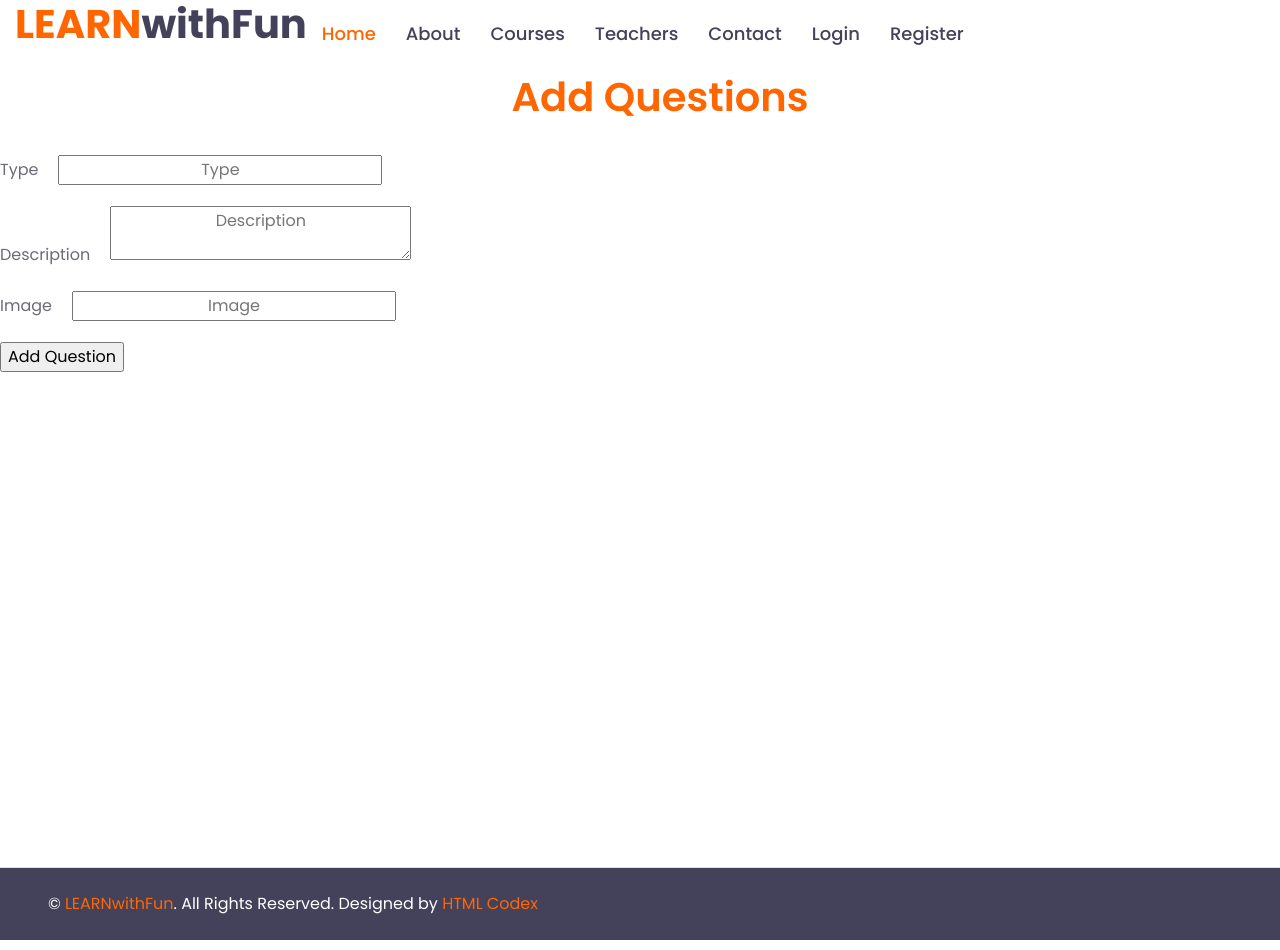
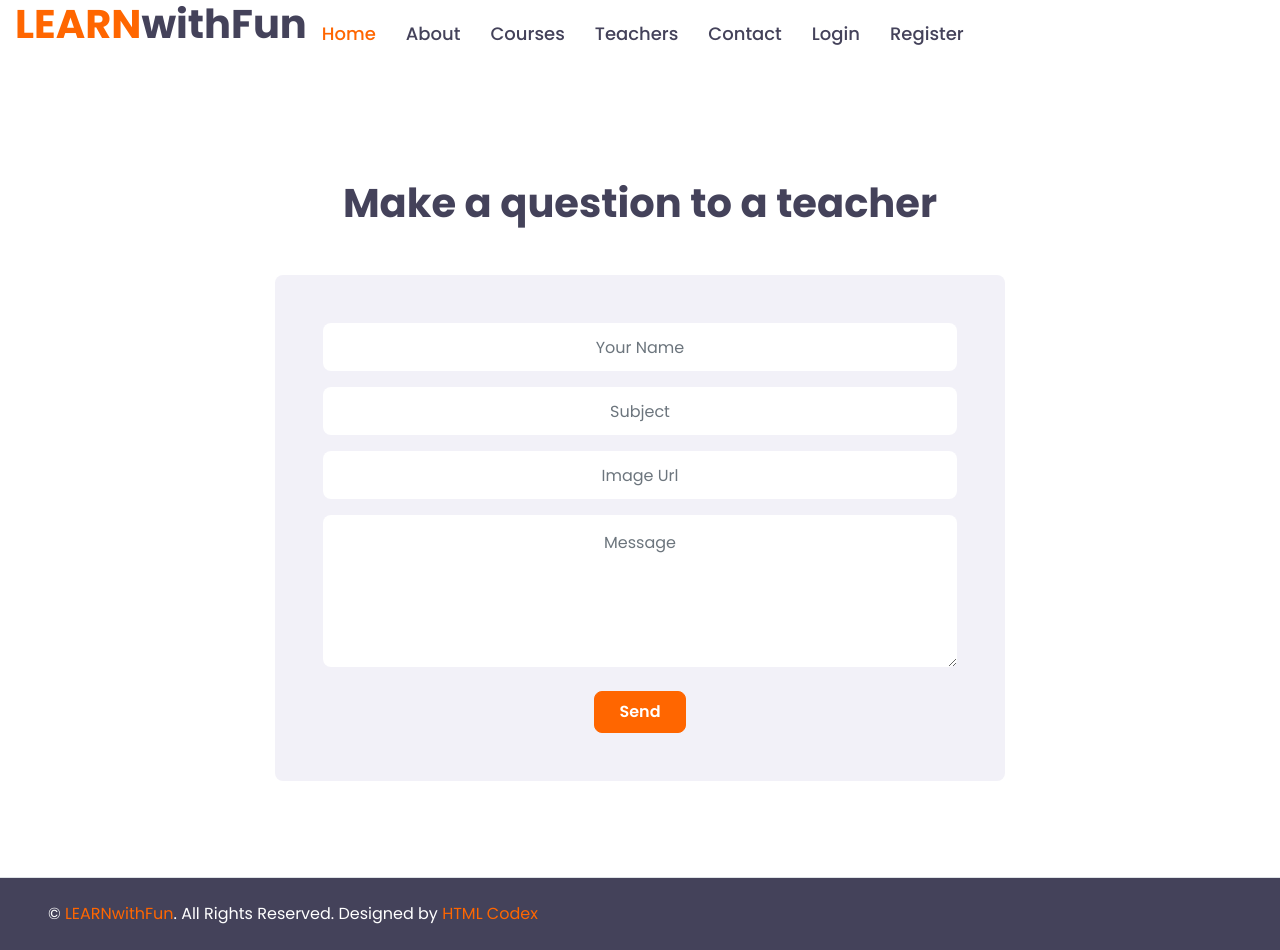
Before and after one commit to TeodorTod/Learn-With-Fun, a React (Create React App) app: page /add-questions in a window 1280 px wide. Built offline with nearby package versions, Linux system fonts and the light colour scheme.

Commit message:
edit question form

```diff
--- a/src/components/AddQuestions/AddQuestions.css
+++ b/src/components/AddQuestions/AddQuestions.css
@@ -1,12 +1,18 @@
-legend {
-    font-size: 40px;
-    font-weight: 600;
-    padding-bottom: 20px;
-    color: #FF6600;
-    padding-left: 40px;
+::-webkit-input-placeholder {
+
     text-align: center;
 }
+:-moz-placeholder {
+    /* Firefox 18- */
 
-input {
     text-align: center;
 }
+::-moz-placeholder {
+    /* Firefox 19+ */
+
+    text-align: center;
+}
+:-ms-input-placeholder {
+
+    text-align: center;
+}
--- a/src/components/AddQuestions/AddQuestions.js
+++ b/src/components/AddQuestions/AddQuestions.js
@@ -3,32 +3,42 @@ import './AddQuestions.css';
 const AddQuestions = () => {
 
     return(
-        <section id="create-page" className="create">
-        <form id="create-form" method="POST">
-            <fieldset>
-                <legend>Add Questions</legend>
-                <p className="field">
-                    <label htmlFor="name">Type</label>
-                    <span className="input">
-                        <input type="text" name="type" id="type" placeholder="Type" />
-                    </span>
-                </p>
-                <p className="field">
-                    <label htmlFor="description">Description</label>
-                    <span className="input">
-                        <textarea name="description" id="description" placeholder="Description"></textarea>
-                    </span>
-                </p>
-                <p className="field">
-                    <label htmlFor="image">Image</label>
-                    <span className="input">
-                        <input type="text" name="imageUrl" id="image" placeholder="Image" />
-                    </span>
-                </p>
-                <input className="button submit" type="submit" value="Add Question" />
-            </fieldset>
-        </form>
-    </section>
+        <div class="container-fluid py-5">
+        <div class="container py-5">
+            <div class="text-center mb-5">
+                <h5 class="text-primary text-uppercase mb-3"></h5>
+                <h1>Make a question to a teacher</h1>
+            </div>
+            <div class="row justify-content-center">
+                <div class="col-lg-8">
+                    <div class="contact-form bg-secondary rounded p-5">
+                        <div id="success"></div>
+                        <form name="sentMessage" id="contactForm" novalidate="novalidate">
+                            <div class="control-group">
+                                <input type="text" class="form-control border-0 p-4" id="name" placeholder="Your Name" required="yes" data-validation-required-message="Please enter your name" />
+                                <p class="help-block text-danger"></p>
+                            </div>
+                            <div class="control-group">
+                                <input type="text" class="form-control border-0 p-4" id="subject" placeholder="Subject" required="required" data-validation-required-message="Please enter a subject" />
+                                <p class="help-block text-danger"></p>
+                            </div>
+                            <div class="control-group">
+                                <input type="email" class="form-control border-0 p-4" id="email" placeholder="Image Url" required="required" data-validation-required-message="Please enter your email" />
+                                <p class="help-block text-danger"></p>
+                            </div>
+                            <div class="control-group">
+                                <textarea class="form-control border-0 py-3 px-4" rows="5" id="message" placeholder="Message" required="required" data-validation-required-message="Please enter your message"></textarea>
+                                <p class="help-block text-danger"></p>
+                            </div>
+                            <div class="text-center">
+                            <button className="btn btn-primary py-md-2 px-md-4 font-weight-semi-bold mt-2">Send</button>
+                            </div>
+                        </form>
+                    </div>
+                </div>
+            </div>
+        </div>
+    </div>
     );
 }
 
--- a/src/components/Contact/Contact.js
+++ b/src/components/Contact/Contact.js
@@ -8,7 +8,7 @@ const Contact = () => {
         <div class="container py-5">
             <div class="text-center mb-5">
                 <h5 class="text-primary text-uppercase mb-3">Contact</h5>
-                <h1>Contact For Any Question</h1>
+                <h1>Contact us</h1>
             </div>
             <div class="row justify-content-center">
                 <div class="col-lg-8">
```
